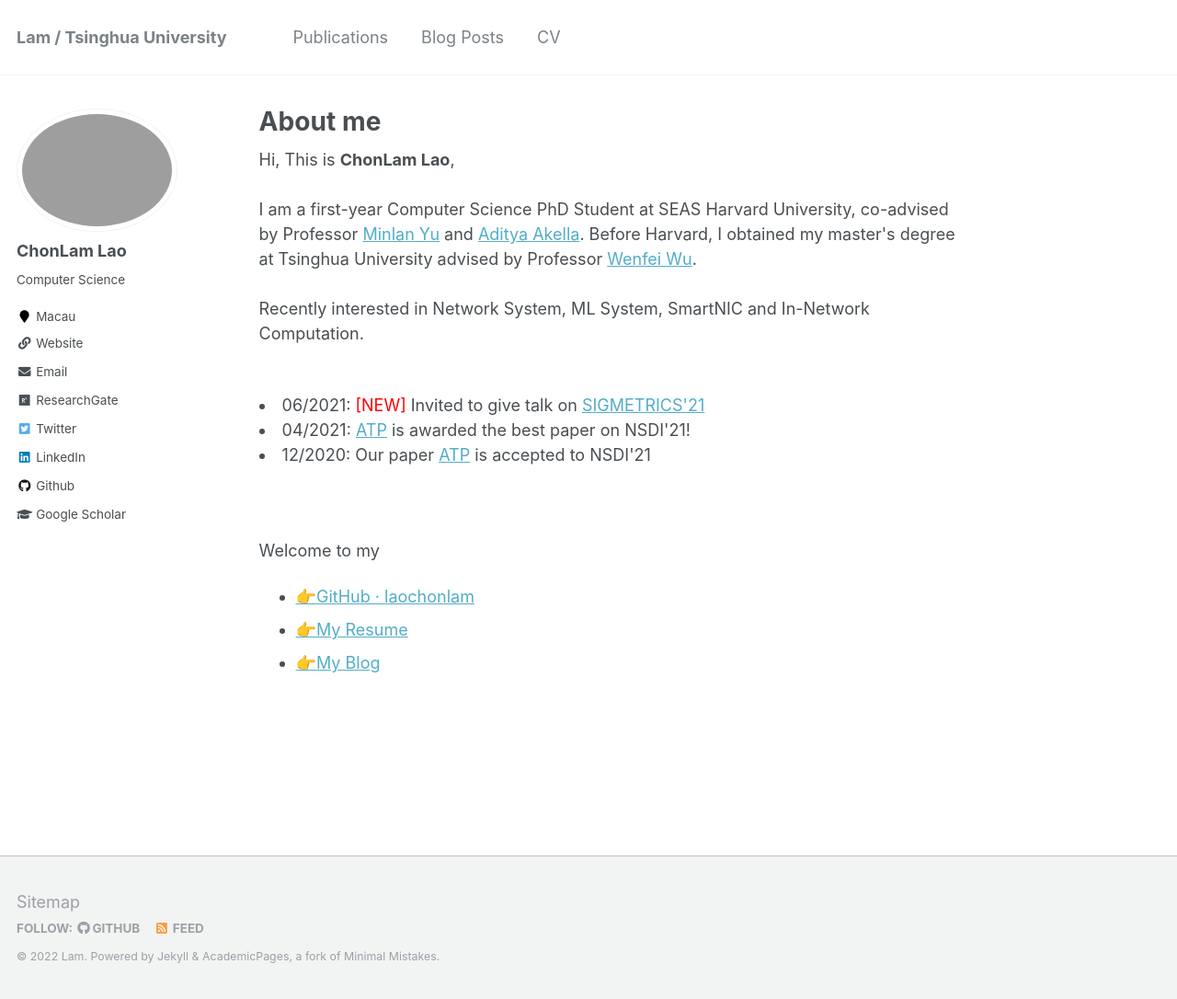
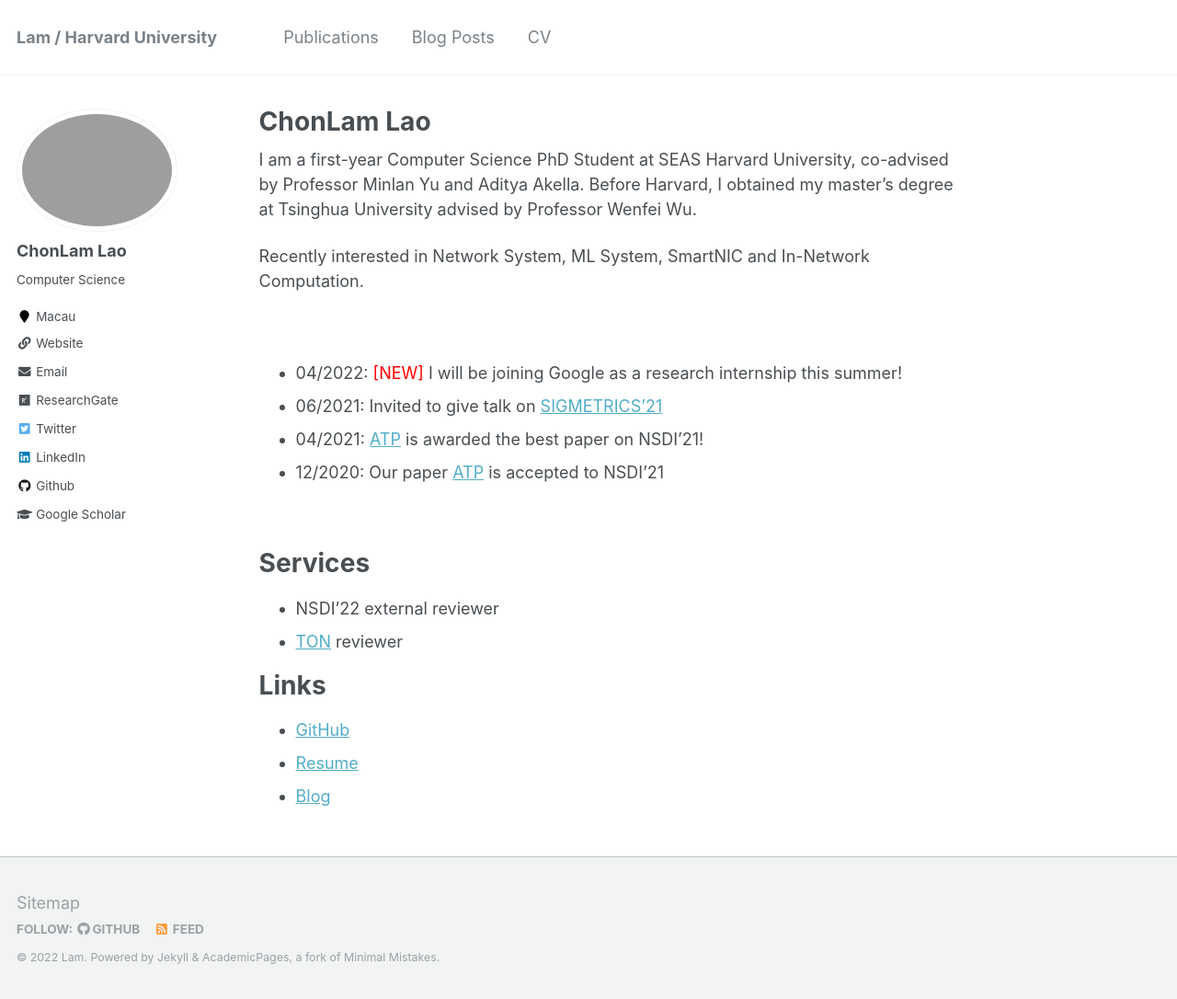
Before and after one commit to laochonlam/personal-website, a Jekyll site: the page built from _pages/about.md, in a window 1280 px wide and 1086 px high. Shown: the whole window at 92% size. Built offline with Jekyll 4.4.1, drawn with Linux system fonts in a browser that asks for light colours.

Commit message:
About me update
Update HTML to Markdown.

```diff
--- a/_config.yml
+++ b/_config.yml
@@ -7,7 +7,7 @@
 
 # Site Settings
 locale                   : "en-US"
-title                    : "Lam / Tsinghua University"
+title                    : "Lam / Harvard University"
 title_separator          : "-"
 name                     : &name "Lam"
 description              : &description "Lam personal website"
--- a/_pages/about.md
+++ b/_pages/about.md
@@ -1,6 +1,6 @@
 ---
 permalink: /
-title: "About me"
+title: "ChonLam Lao"
 excerpt: "About me"
 author_profile: true
 redirect_from:
@@ -8,20 +8,31 @@ redirect_from:
   - /about.html
 ---
 
-<p>Hi, This is <strong>ChonLam Lao</strong>,
-    <br> <br>I am a first-year Computer Science PhD Student at SEAS Harvard University, co-advised by Professor <a href="http://minlanyu.seas.harvard.edu/" target="_blank">Minlan Yu</a> and <a href="http://pages.cs.wisc.edu/~akella/" target="_blank">Aditya Akella</a>. Before Harvard, I obtained my master's degree at Tsinghua University advised by Professor <a href="https://wenfei-wu.github.io/" target="_blank">Wenfei Wu</a>.
-    <br> <br>Recently interested in Network System, ML System, SmartNIC and In-Network Computation.<br> <br>
-    <li> 06/2021: <font color="red">[NEW] </font> Invited to give talk on <a href="https://www.sigmetrics.org/sigmetrics2021/program.html#highlight1" target="_blank">SIGMETRICS'21</a></li>
-    <li> 04/2021: <a href="https://www.usenix.org/conference/nsdi21/presentation/lao" target="_blank">ATP</a> is awarded the best paper on NSDI'21!</li>
-    <li> 12/2020: Our paper <a href="https://www.usenix.org/conference/nsdi21/presentation/lao" target="_blank">ATP</a> is accepted to NSDI'21</li><br> <br>
-    </p>
 
-<p>Welcome to my <br>
-<ul>
-  <li><a href="https://github.com/laochonlam">👉GitHub · laochonlam</a></li>
-  <li><a href="/files/resume.pdf">👉My Resume</a></li>
-  <li><a href="https://blog.laochanlam.com/">👉My Blog</a></li>
-</ul>
+I am a first-year Computer Science PhD Student at SEAS Harvard University, co-advised by Professor Minlan Yu and Aditya Akella. Before Harvard, I obtained my master's degree at Tsinghua University advised by Professor Wenfei Wu.
+
+Recently interested in Network System, ML System, SmartNIC and In-Network Computation.
+
+&nbsp;
+
+- 04/2022: <font color="red">[NEW] </font> I will be joining Google as a research internship this summer!
+- 06/2021: Invited to give talk on [SIGMETRICS'21](https://www.sigmetrics.org/sigmetrics2021/program.html#highlight1){:target="_blank"}
+- 04/2021: [ATP](https://www.usenix.org/conference/nsdi21/presentation/lao){:target="_blank"} is awarded the best paper on NSDI'21!
+- 12/2020: Our paper [ATP](https://www.usenix.org/conference/nsdi21/presentation/lao){:target="_blank"} is accepted to NSDI'21
+
+&nbsp;
+
+Services
+======
+* NSDI'22 external reviewer
+* [TON](https://dl.acm.org/journal/ton) reviewer
+
+Links
+======
+* [GitHub](https://github.com/laochonlam){:target="_blank"}
+* [Resume](/files/resume.pdf){:target="_blank"}
+* [Blog](https://blog.laochanlam.com/){:target="_blank"}
+
 <!-- <a href="https://github.com/laochanlam">👉GitHub · laochanlam</a> &
     <a href="/files/resume.pdf">👉My Resume</a> & <a href="https://blog.laochanlam.com/">👉My Blog</a>
     ！</p> -->
```
